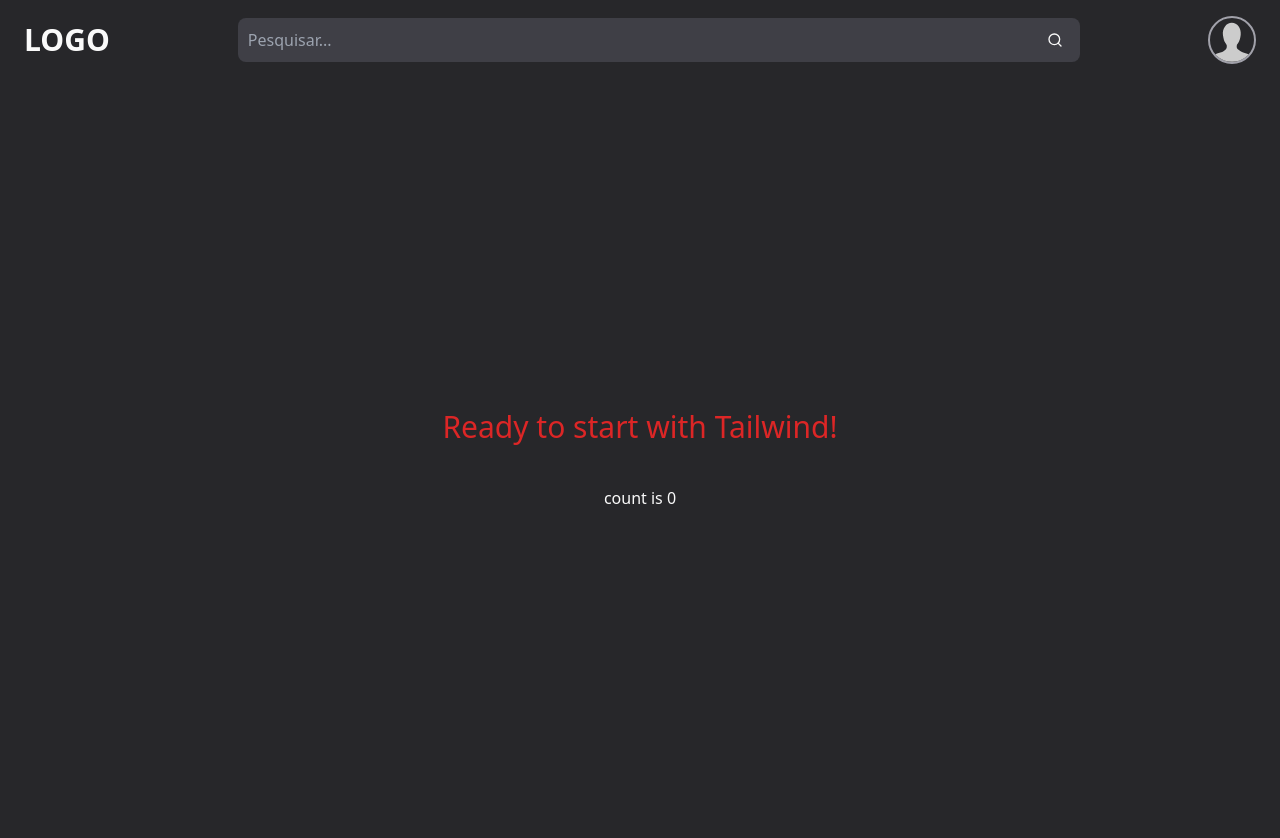
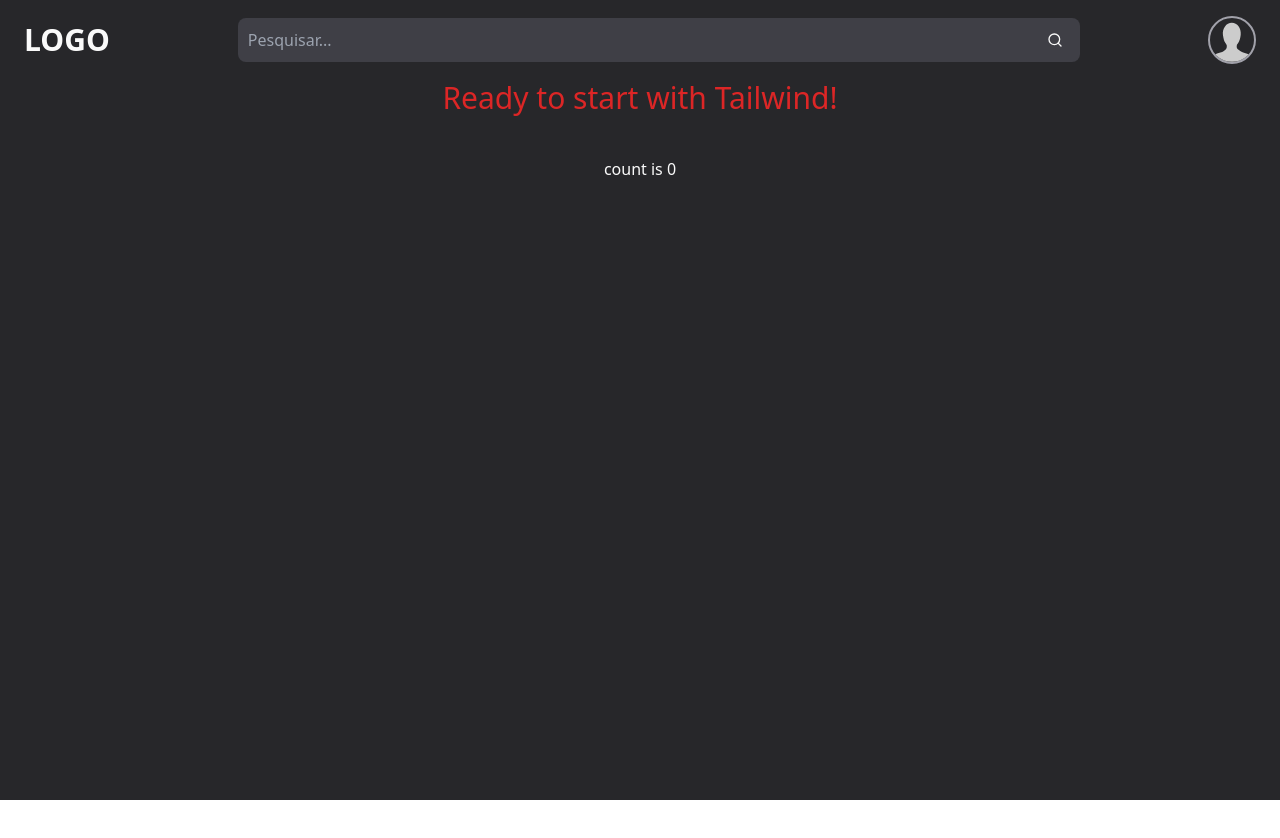
Before and after one commit to PedroGrunwald/Tailwind-Study, a React (Vite) app: page / in a window 1280 px wide. Shown: the top 838 px of the page. After the commit the page ends 800 px from the top, so only its background shows below. Built offline with nearby package versions, Linux system fonts and the light colour scheme.

Commit message:
feat: add Container Component

```diff
--- a/src/App.jsx
+++ b/src/App.jsx
@@ -1,24 +1,27 @@
-import { useState } from "react"
-import Header from "./components/Header"
+import { useState } from "react";
+import Header from "./components/Header";
+import Container from "./components/container";
 
-export default function App(){
-  const [count, setCount] = useState(0)
+export default function App() {
+  const [count, setCount] = useState(0);
 
   return (
     <>
-    <Header/>
-    <div className="h-screen bg-zinc-100 dark:bg-zinc-800 text-zinc-900 dark:text-zinc-50 grid place-content-center">
-      <h1 className="text-3xl text-center text-red-600">Ready to start with Tailwind!</h1>
+      <Header />
+      <Container>
+        <h1 className="text-3xl text-center text-red-600">
+          Ready to start with Tailwind!
+        </h1>
         <button
           className="
-        w-fit mx-auto my-8 px-4 py-2 rounded-lg
+        block w-fit mx-auto my-8 px-4 py-2 rounded-lg
         border-transparent hover:border-cyan-500 border-[1px]
         transition-colors"
           onClick={() => setCount((count) => count + 1)}
         >
           count is {count}
         </button>
-    </div>
+      </Container>
     </>
-  )
+  );
 }
--- /dev/null
+++ b/src/components/container.jsx
@@ -0,0 +1,8 @@
+// eslint-disable-next-line react/prop-types
+export default function Container({children}){
+    return(
+        <div className="bg-zinc-100 dark:bg-zinc-800 text-zinc-900 dark:text-zinc-50 px-2 pb-2 xl:px-6 xl:pb-4 h-[calc(100vh_-_4rem)] lg:h-[calc(100vh_-_5rem)]">
+            {children}
+        </div>
+    )
+}
```
Lines whose indentation alone changed are shown as unchanged.
